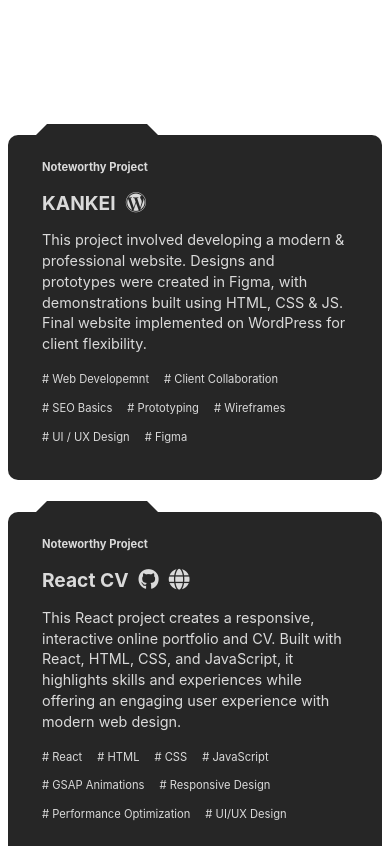
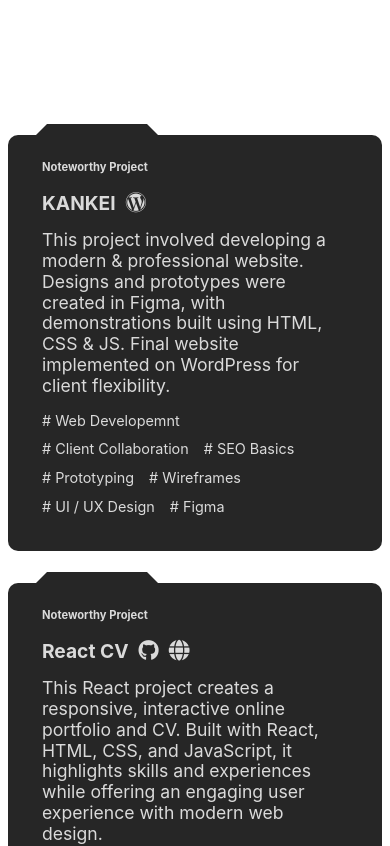
Before and after one commit to BigDaveCoding/react-practice, a React (Vite) app in the folder my-first-react-project/: page / in a window 390 px wide. Shown: the part 4040-4886 px from the top of the page. Built offline with nearby package versions, Linux system fonts and the light colour scheme.

Commit message:
media query @ max-width: 590px - project font-sizes and conta iner max-width

```diff
--- a/my-first-react-project/src/index.css
+++ b/my-first-react-project/src/index.css
@@ -609,4 +609,16 @@ footer i {
   .pablo_image_hero, .cara_david_image_hero {
     display: none;
   }
+
+  .project {
+    max-width: 400px;
+  }
+
+  .project_description p {
+    font-size: 1.1rem;
+  }
+
+  .project_skill {
+    font-size: 0.9rem;
+  }
 }
```
